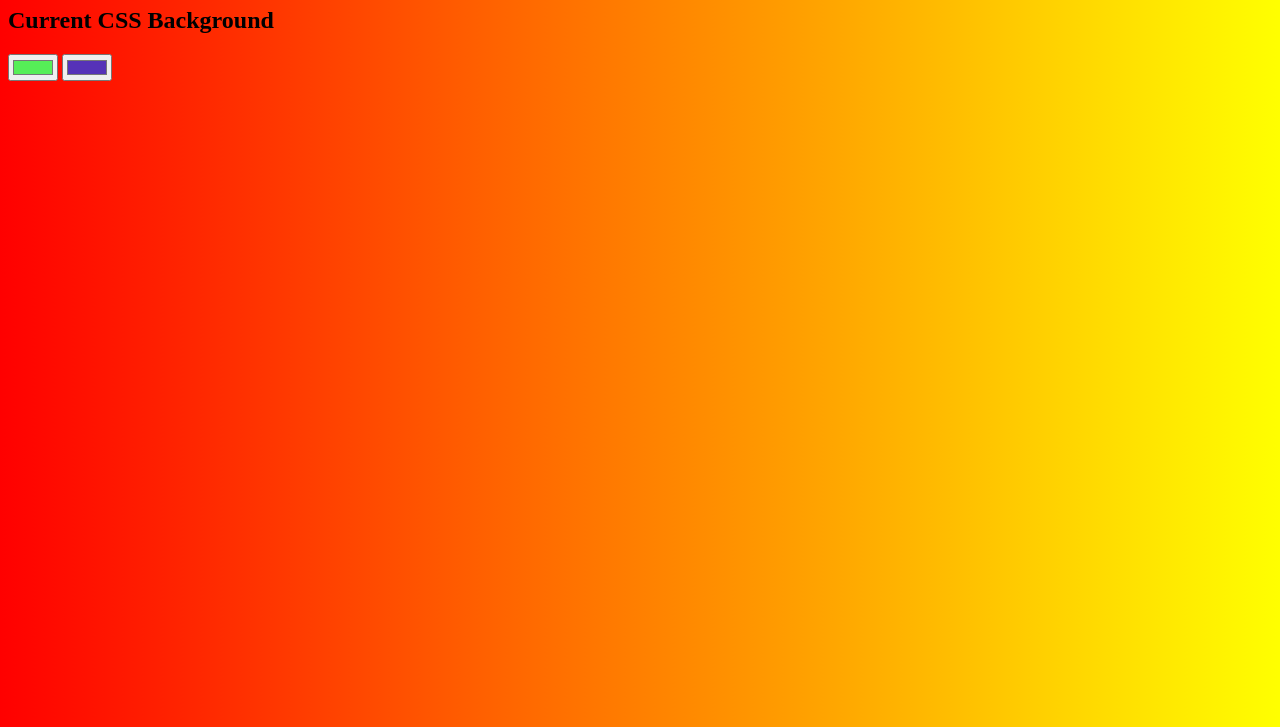
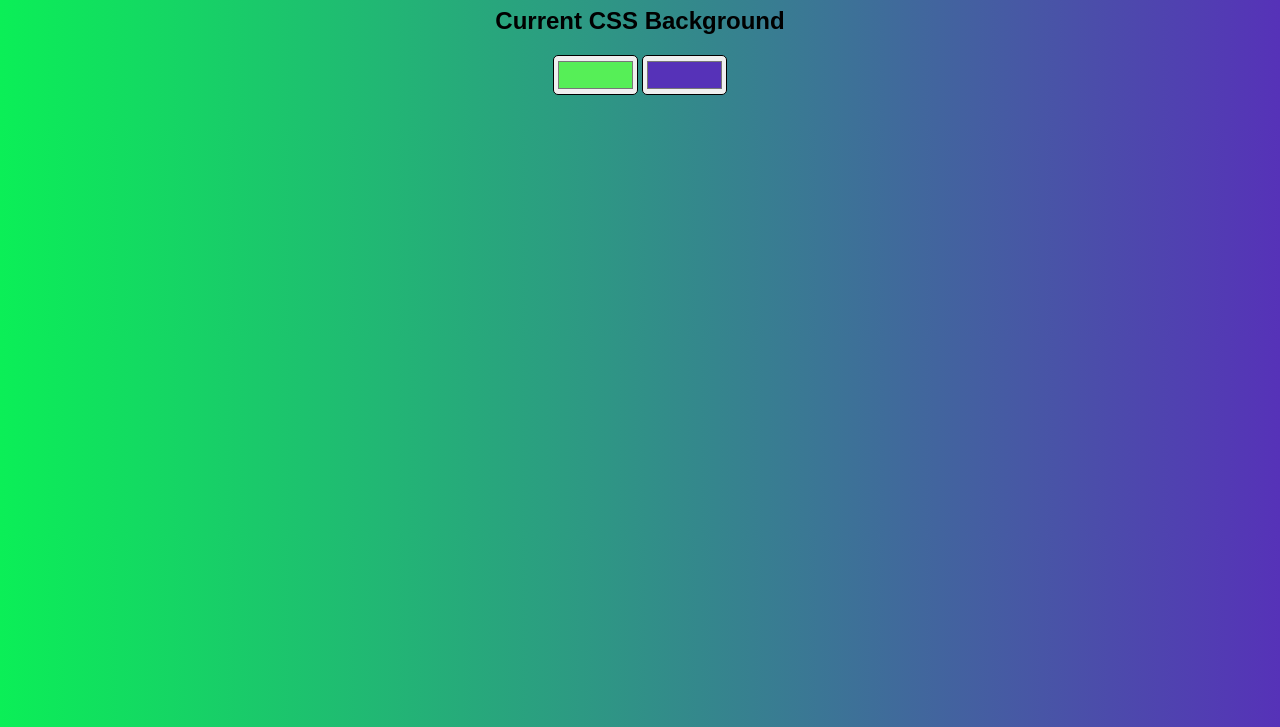
Before and after one commit to SaraMoad/gradiant-generator, a plain HTML site: page index.html in a window 1280 px wide. Shown: the part 73-800 px from the top of the page. Drawn offline with Linux system fonts and the light colour scheme.

Commit message:
css postioning and size of colour boxes

```diff
--- a/style.css
+++ b/style.css
@@ -1,3 +1,14 @@
 body {
-    background: linear-gradient(to right, red, yellow);
+    background: linear-gradient(to right, rgb(11, 239, 87), rgb(86, 50, 184));
+    font-family: Arial, Helvetica, sans-serif;
+    text-align: center;
+    padding-bottom: 1rem;
+    margin: auto;
 }
+
+.color1,
+.color2 {
+    border-radius: 5px;
+    height: 40px;
+    width: 85px;
+}
```
